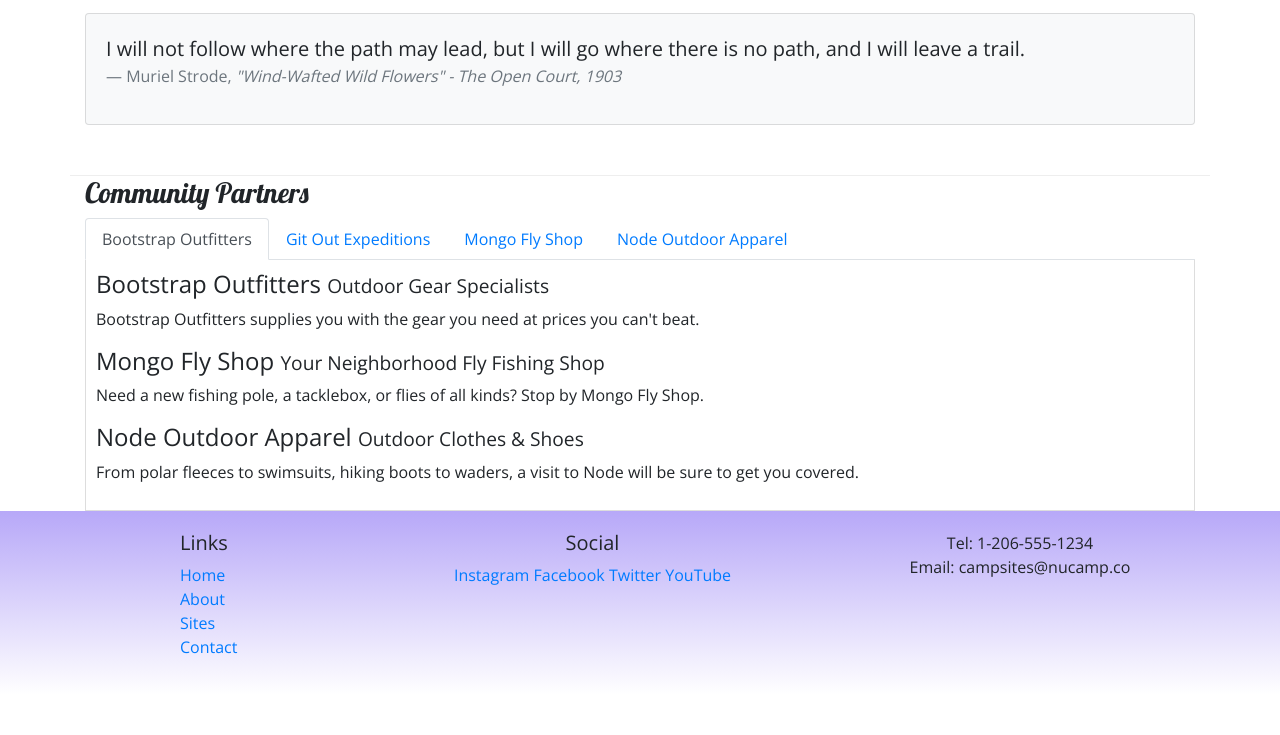
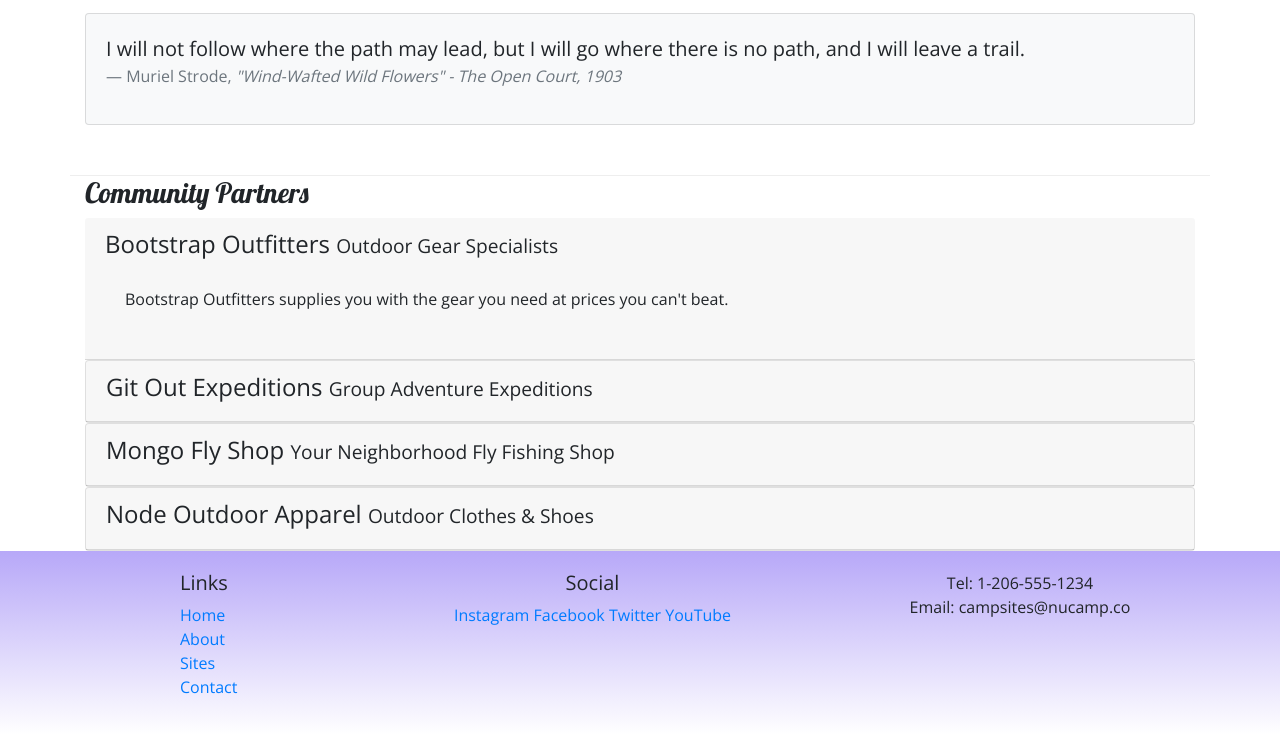
Before and after one commit to LucioSaldivar/BootStrap, a website: page aboutus.html in a window 1280 px wide. Shown: the part 1151-1886 px from the top of the page. Before the commit the page ends 1846 px from the top, so only its background shows below. Drawn offline with nearby package versions, Linux system fonts and the light colour scheme.

Commit message:
adding accordion

```diff
--- a/aboutus.html
+++ b/aboutus.html
@@ -130,36 +130,65 @@
         <div class="row">
             <div class="col">
                 <h3>Community Partners</h3>
-                <ul class="nav nav-tabs">
-                    <li class="nav-item">
-                        <a class="nav-link active" href="#bootstrap" role="tab" data-toggle="tab">Bootstrap Outfitters</a>
-                    </li>
-                    <li class="nav-item">
-                        <a class="nav-link" href="#git" role="tab" data-toggle="tab">Git Out Expeditions</a>
-                    </li>
-                    <li class="nav-item">
-                        <a class="nav-link" href="#mongo" role="tab" data-toggle="tab">Mongo Fly Shop</a>
-                    </li>
-                    <li class="nav-item">
-                        <a class="nav-link" href="#node" role="tab" data-toggle="tab">Node Outdoor Apparel</a>
-                    </li>
-                </ul>
-                <div class="tab-content">
-                    <div role="tabpanel" class="tab-pane fade show active" id="bootstrap">
-                <h4>Bootstrap Outfitters <small>Outdoor Gear Specialists</small></h4>
+               <div id="accordion">
+
+                <div role="tab" class="card-header">
+                    <h4>
+                        <a data-toggle="collapse" data-target="#bootstrap">
+                            Bootstrap Outfitters <small>Outdoor Gear Specialists</small>
+                        </a>
+                    </h4>
+                    <div class="collapse show" id="bootstrap" data-parent="#accordion">
+                        <div class="card-body">
                             <p class="d-none d-sm-block">Bootstrap Outfitters supplies you with the gear you need at prices you can't beat.</p>
                         </div>
-            <div role="tabpanel" class="tab-pane fade" id="git">
-                <h4>Git Out Expeditions <small>Group Adventure Expeditions</small></h4>
+                    </div>
+                </div>
+
+                <div class="card">
+                    <div role="tab" class="card-header">
+                        <h4>
+                            <a class="collapsed" data-toggle="collapse" data-target="#git">
+                                Git Out Expeditions <small>Group Adventure Expeditions</small>
+                            </a>
+                        </h4>
+                        <div class="collapse" id="git" data-parent="#accordion">
+                            <div class="card-body">
                                 <p class="d-none d-sm-block">Join Git Out Expeditions to explore new horizons with a group of other adventurers!</p>
                            </div>
-            <div role="tabpanel" class="tab-pane fade" id="mongo"></div>
-                <h4>Mongo Fly Shop <small>Your Neighborhood Fly Fishing Shop</small></h4>
+                        </div>
+                    </div>
+                </div>
+                <div class="card">
+                   <div role="tab" class="card-header">
+                        <h4>
+                            <a class="collapsed" data-toggle="collapse" data-target="#mongo">
+                                Mongo Fly Shop <small>Your Neighborhood Fly Fishing Shop</small>
+                            </a>
+                        </h4>
+                        <div class="collapse" id="mongo" data-parent="#accordion">
+                            <div class="card-body">
                                 <p class="d-none d-sm-block">Need a new fishing pole, a tacklebox, or flies of all kinds? Stop by Mongo Fly Shop.</p>
-                <div role="tabpanel" class="tab-pane fade" id="node"></div>
-                <h4>Node Outdoor Apparel <small>Outdoor Clothes & Shoes</small></h4>
+                            </div>
+                        </div>
+                    </div>
+                </div>
+                <div class="card">
+                    <div role="tab" class="card-header">
+                        <h4>
+                            <a class="collapsed" data-toggle="collapse" data-target="#node">
+                                Node Outdoor Apparel <small>Outdoor Clothes & Shoes</small>
+                            </a>
+                        </h4>
+                        <div class="collapse" id="node" data-parent="#accordion">
+                            <div class="card-body">
                                 <p class="d-none d-sm-block">From polar fleeces to swimsuits, hiking boots to waders, a visit to Node will be sure to get you covered.</p>
                             </div>
+                        </div>
+                    </div>
+                </div>
+
+
                </div>
             </div>
         </div>
--- a/css/styles.css
+++ b/css/styles.css
@@ -35,9 +35,3 @@ header h2 {
 .navbar {
     background-color: #901CAD;
 }
-
-.tab-content {
-    border: 1px solid #DDD;
-    border-top: none;
-    padding: 10px;
-}
```
Lines whose indentation alone changed are shown as unchanged.
